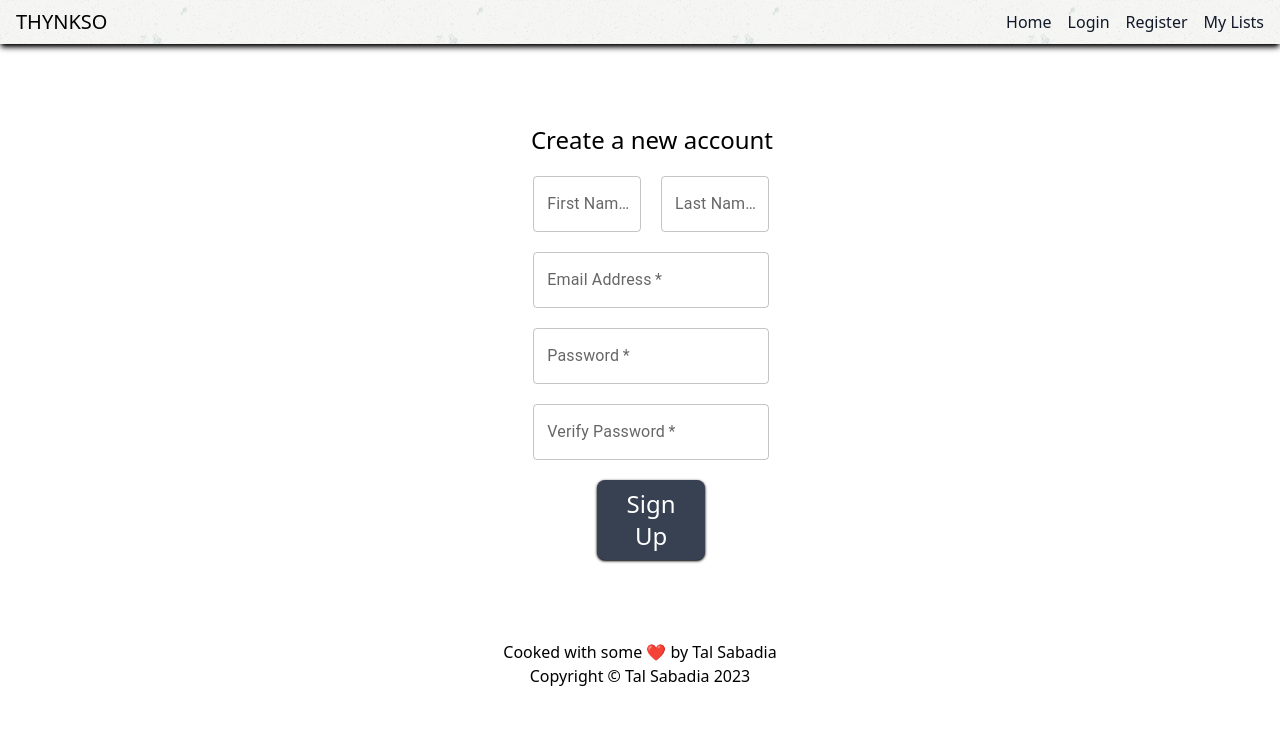
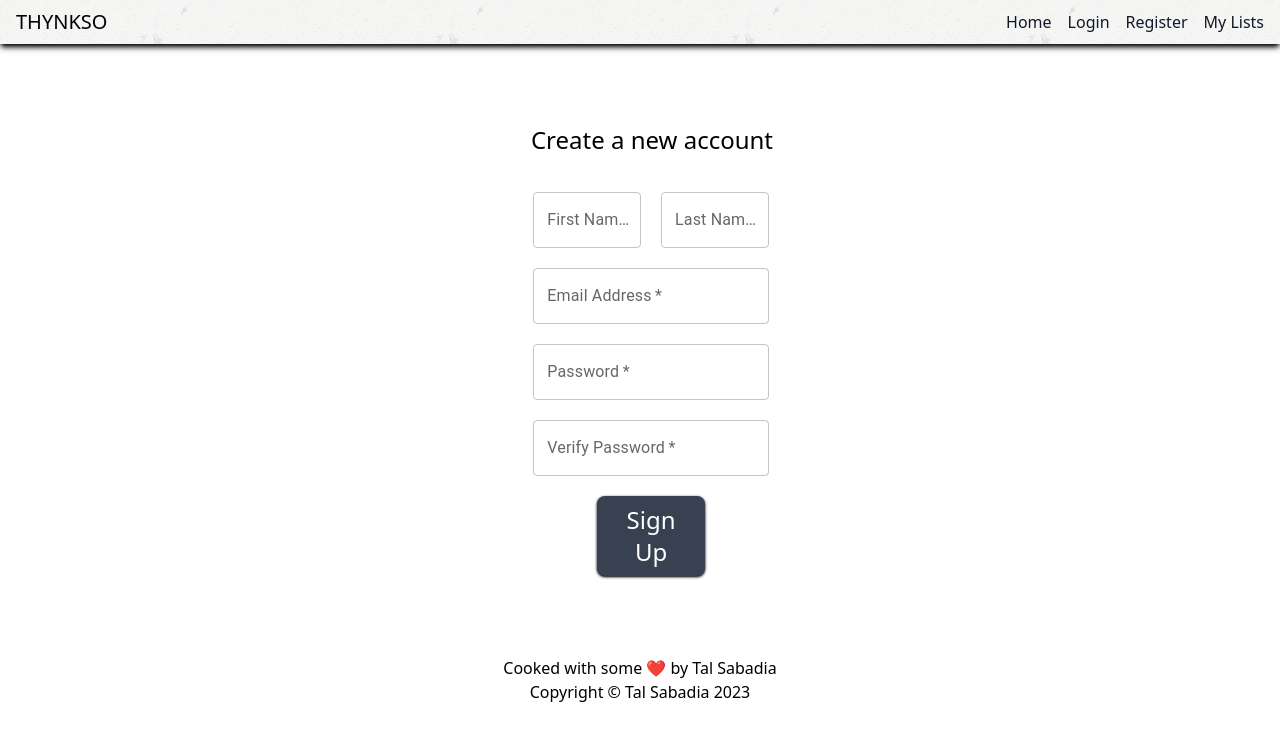
Before and after one commit to W01v3n/TodoApp, a React (Vite) app in the folder frontend/: page /register in a window 1280 px wide. Shown: the top 740 px of the page. Built offline with nearby package versions, Linux system fonts and the light colour scheme.

Commit message:
added some padding between header and form in RegisterForm.tsx.

```diff
--- a/frontend/src/components/RegisterForm.tsx
+++ b/frontend/src/components/RegisterForm.tsx
@@ -47,7 +47,7 @@ function RegisterForm() {
   return (
     <form>
       <div className="grid grid-cols-1 py-20 text-center md:grid-cols-12">
-        <h1 className="text-2xl font-light md:col-span-full md:ml-6">
+        <h1 className="pb-4 text-2xl font-light md:col-span-full md:ml-6">
           Create a new account
         </h1>
         <div className="container mt-10 grid grid-cols-4 gap-3 px-10 md:col-span-7 md:col-start-6 md:mt-0 md:grid-cols-12 md:gap-5 md:px-0">
```
